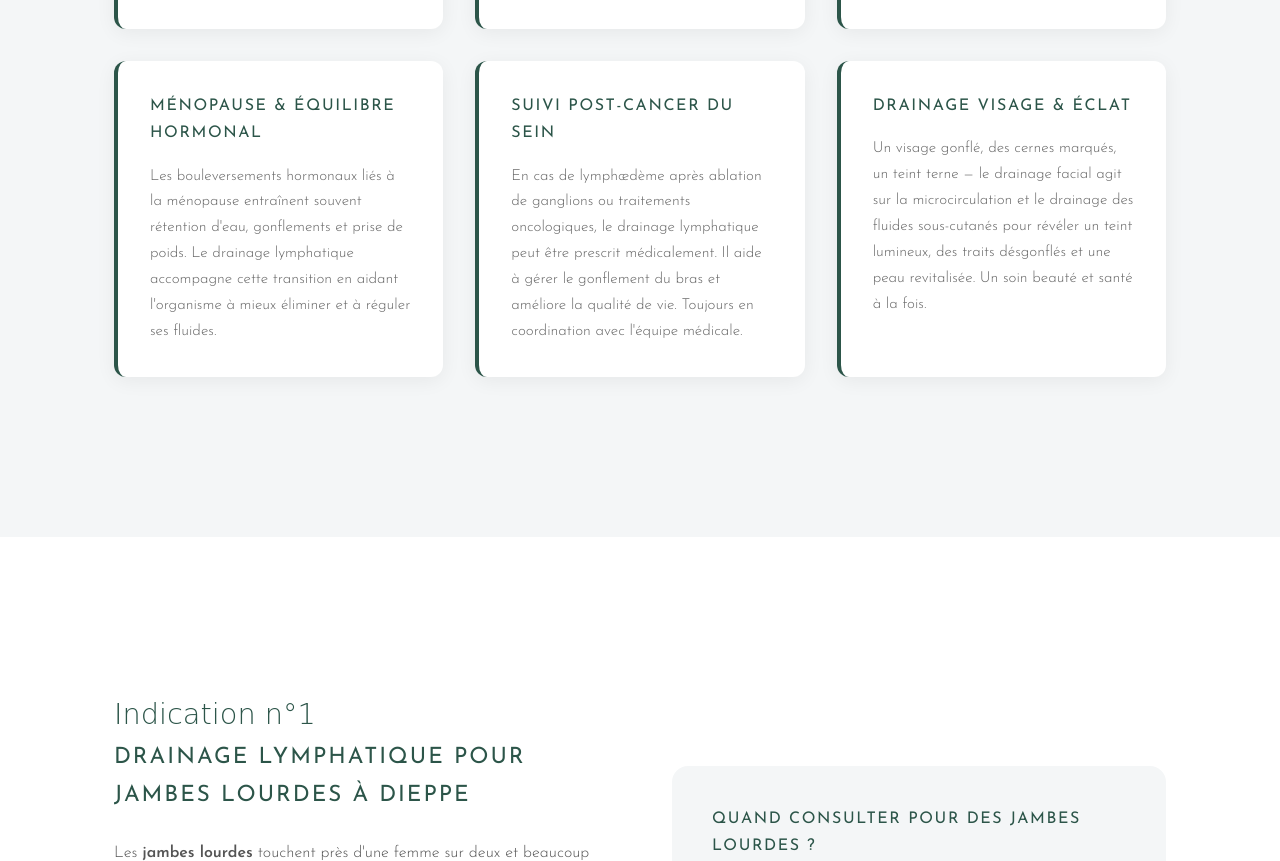
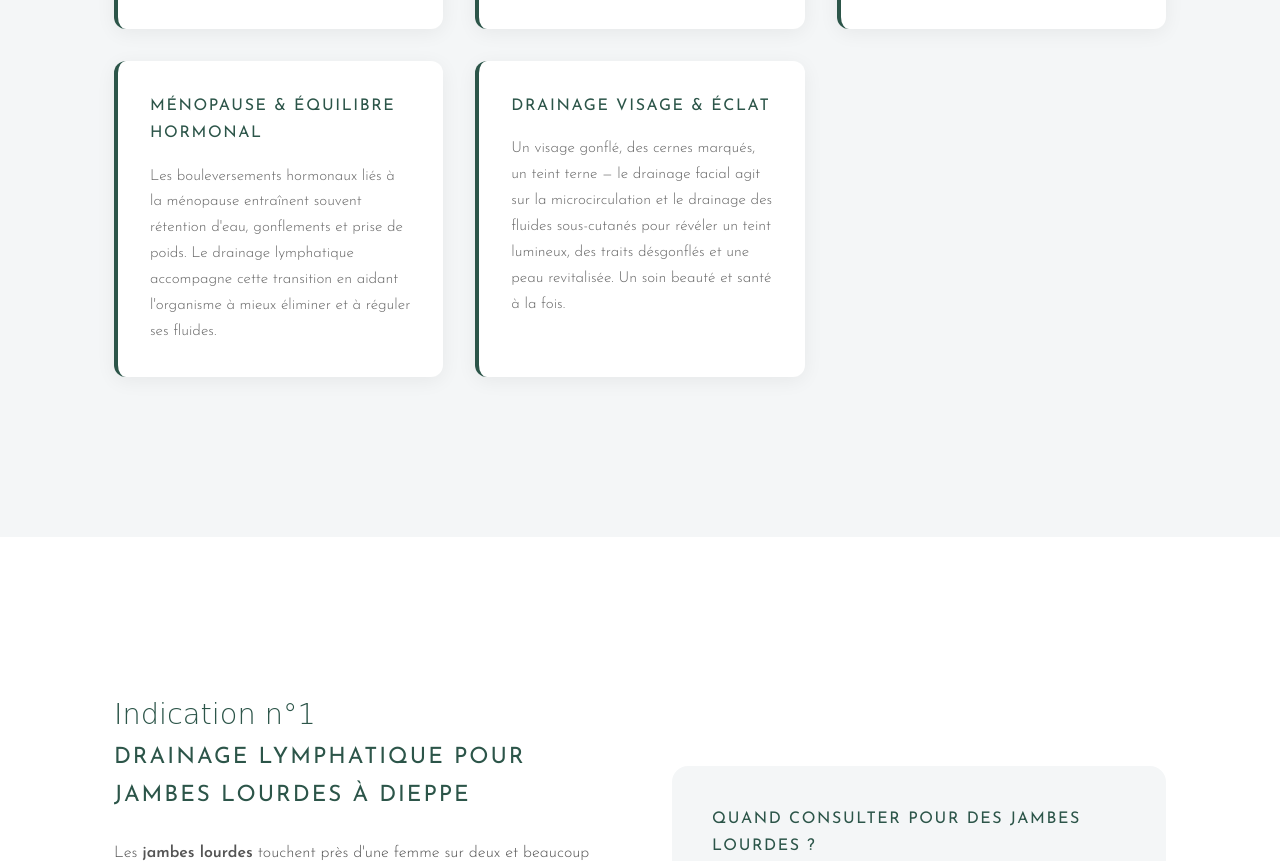
Before and after one commit to gdeboishebert-spec/naturessence-amelie, a website: page drainage-lymphatique.html in a window 1280 px wide. Shown: the part 1698-2559 px from the top of the page. Drawn offline with Linux system fonts and the light colour scheme; a web font is replaced by a local one.

Commit message:
Retire le suivi post-cancer du drainage lymphatique, ajoute le parcours d'infirmière en oncologie
Co-Authored-By: Claude Sonnet 5 <noreply@anthropic.com>

```diff
--- a/drainage-lymphatique.html
+++ b/drainage-lymphatique.html
@@ -218,10 +218,6 @@
                     <div style="background: white; padding: 2rem; border-radius: 12px; box-shadow: 0 4px 20px rgba(0,0,0,0.06); border-left: 4px solid var(--color-primary);">
                         <h3 style="font-size: 1rem; letter-spacing: 0.1em; margin-bottom: 1rem; color: var(--color-primary);">MÉNOPAUSE & ÉQUILIBRE HORMONAL</h3>
                         <p style="font-size: 0.95rem; line-height: 1.7; color: #666;">Les bouleversements hormonaux liés à la ménopause entraînent souvent rétention d'eau, gonflements et prise de poids. Le drainage lymphatique accompagne cette transition en aidant l'organisme à mieux éliminer et à réguler ses fluides.</p>
-                    </div>
-                    <div style="background: white; padding: 2rem; border-radius: 12px; box-shadow: 0 4px 20px rgba(0,0,0,0.06); border-left: 4px solid var(--color-primary);">
-                        <h3 style="font-size: 1rem; letter-spacing: 0.1em; margin-bottom: 1rem; color: var(--color-primary);">SUIVI POST-CANCER DU SEIN</h3>
-                        <p style="font-size: 0.95rem; line-height: 1.7; color: #666;">En cas de lymphœdème après ablation de ganglions ou traitements oncologiques, le drainage lymphatique peut être prescrit médicalement. Il aide à gérer le gonflement du bras et améliore la qualité de vie. Toujours en coordination avec l'équipe médicale.</p>
                     </div>
                     <div style="background: white; padding: 2rem; border-radius: 12px; box-shadow: 0 4px 20px rgba(0,0,0,0.06); border-left: 4px solid var(--color-primary);">
                         <h3 style="font-size: 1rem; letter-spacing: 0.1em; margin-bottom: 1rem; color: var(--color-primary);">DRAINAGE VISAGE & ÉCLAT</h3>
```
Also changed, not shown: a-propos.html (+2 -1 lines).
